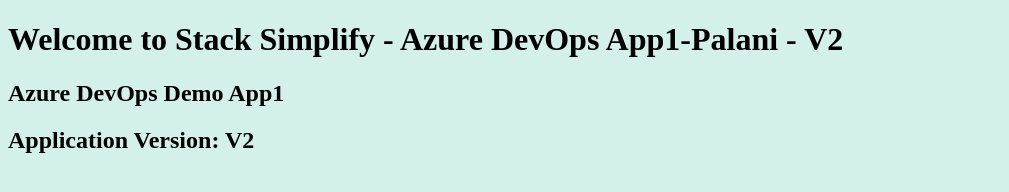
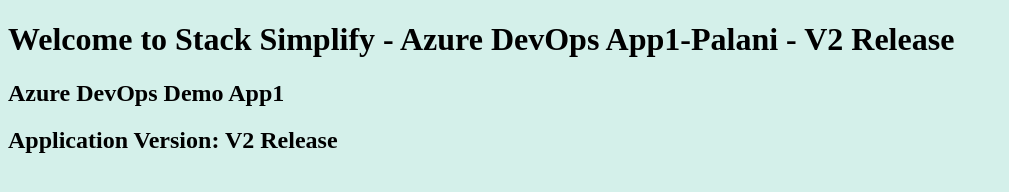
Before and after one commit to pal123321/azure-devops-github-acr-aks-app3, a plain HTML site: page index.html in a window 1280 px wide. Shown: the whole page, without its empty margins (0-1009 px from the left). Drawn offline with Linux system fonts and the light colour scheme.

Commit message:
V11 Commit

```diff
--- a/index.html
+++ b/index.html
@@ -1,8 +1,8 @@
 <!DOCTYPE html>
 <html>
    <body style="background-color:rgb(212, 240, 234);">
-      <h1>Welcome to Stack Simplify - Azure DevOps App1-Palani - V2</h1>
+      <h1>Welcome to Stack Simplify - Azure DevOps App1-Palani - V2 Release</h1>
       <h2>Azure DevOps Demo App1</h2>
-      <h2>Application Version: V2</h2>
+      <h2>Application Version: V2 Release</h2>
    </body>
 </html>
```
